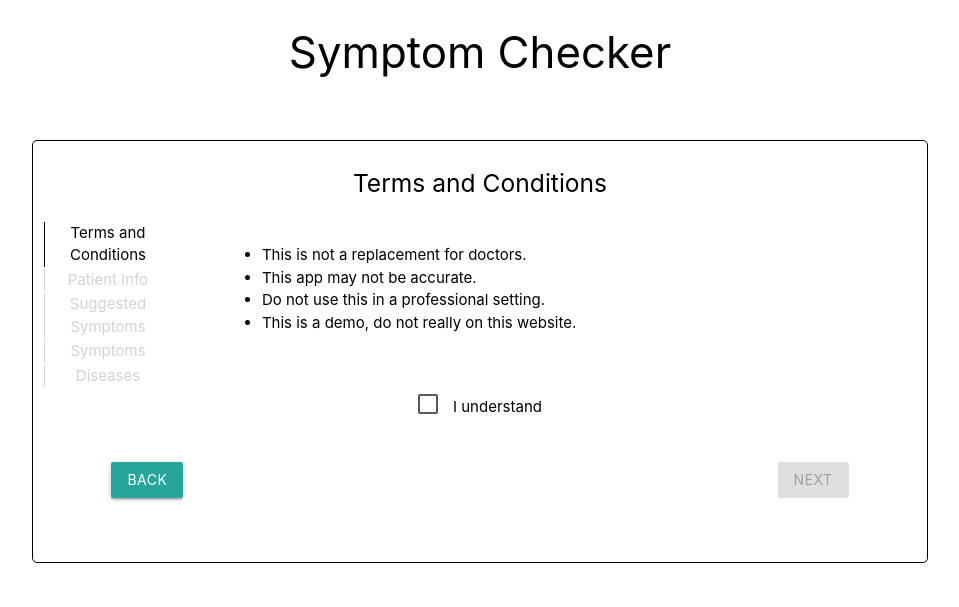
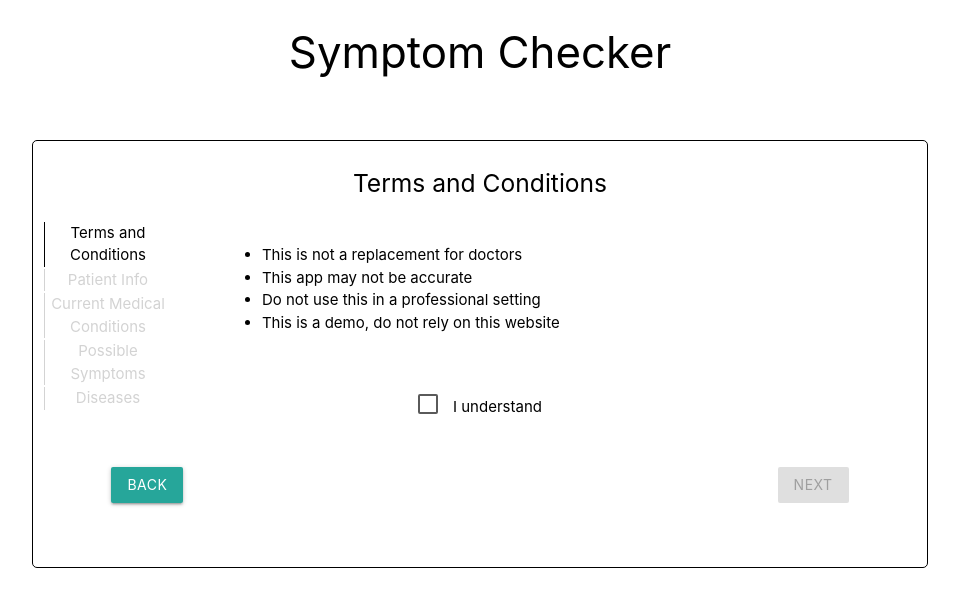
Before and after one commit to kethan1/AutoSymCheck, a Flask app: page / in a window 1280 px wide. Shown: the top 607 px of the page, without its empty margins (160-1119 px from the left). Run offline with Flask 2, Linux system fonts and the light colour scheme.

Commit message:
fix file name

```diff
--- a/templates/home.html
+++ b/templates/home.html
@@ -61,8 +61,8 @@
                                 <ul>
                                     <li class="current_screen">Terms and Conditions</li>
                                     <li class="not_current_screen">Patient Info</li>
-                                    <li class="not_current_screen">Suggested Symptoms</li>
-                                    <li class="not_current_screen">Symptoms</li>
+                                    <li class="not_current_screen">Current Medical Conditions</li>
+                                    <li class="not_current_screen">Possible Symptoms</li>
                                     <li class="not_current_screen">Diseases</li>
                                 </ul>
                             </div>
@@ -70,10 +70,10 @@
                         <div class="col s8">
                             <br>
                             <ul style="text-align: left; margin-left: 5%" class="browser-default">
-                                <li>This is not a replacement for doctors.</li>
-                                <li>This app may not be accurate.</li>
-                                <li>Do not use this in a professional setting.</li>
-                                <li>This is a demo, do not really on this website.</li>
+                                <li>This is not a replacement for doctors</li>
+                                <li>This app may not be accurate</li>
+                                <li>Do not use this in a professional setting</li>
+                                <li>This is a demo, do not rely on this website</li>
                             </ul>
                             <br>
                             <br>
@@ -104,8 +104,8 @@
                                 <ul>
                                     <li class="not_current_screen">Terms and Conditions</li>
                                     <li class="current_screen">Patient Info</li>
-                                    <li class="not_current_screen">Suggested Symptoms</li>
-                                    <li class="not_current_screen">Symptoms</li>
+                                    <li class="not_current_screen">Current Medical Conditions</li>
+                                    <li class="not_current_screen">Possible Symptoms</li>
                                     <li class="not_current_screen">Diseases</li>
                                 </ul>
                             </div>
@@ -158,8 +158,8 @@
                                 <ul>
                                     <li class="not_current_screen">Terms and Conditions</li>
                                     <li class="current_screen">Patient Info</li>
-                                    <li class="not_current_screen">Suggested Symptoms</li>
-                                    <li class="not_current_screen">Symptoms</li>
+                                    <li class="not_current_screen">Current Medical Conditions</li>
+                                    <li class="not_current_screen">Possible Symptoms</li>
                                     <li class="not_current_screen">Diseases</li>
                                 </ul>
                             </div>
@@ -314,20 +314,23 @@
                     }
                 }
                 setInnerHTML(appMainDiv, `
-                    <h5>Suggested Symptoms</h5>
+                    <h5>Current Medical Symptoms Derived from Patient Info</h5>
                     <div style="text-align: center" class="row">
                         <div class="col s2">
                             <div>
                                 <ul>
                                     <li class="not_current_screen">Terms and Conditions</li>
                                     <li class="not_current_screen">Patient Info</li>
-                                    <li class="current_screen">Suggested Symptoms</li>
-                                    <li class="not_current_screen">Symptoms</li>
+                                    <li class="current_screen">Current Medical Conditions</li>
+                                    <li class="not_current_screen">Possible Symptoms</li>
                                     <li class="not_current_screen">Diseases</li>
                                 </ul>
                             </div>
                         </div>
-                        <div id="askForAllSymptoms" class="col s8"></div>
+                        <div class="col s8">
+                            <div id="askForAllSymptoms"></div>
+                        </div>
+
                     </div>
                     <button style="margin-right: 33%" id="back" class="waves-effect waves-light btn" onclick="moveToPage(3)">Back</button>
                     <button style="margin-left: var(--right-button-padding)" id="next" class="waves-effect waves-light btn" onclick="moveToPage(5)">Next</button>
@@ -401,15 +404,15 @@
                 }
             } else if (pageNum == 5) {
                 setInnerHTML(appMainDiv, `
-                    <h5>More Symptoms or Skip</h5>
+                    <h5>More Symptoms</h5>
                     <div style="text-align: center" class="row">
                         <div class="col s2">
                             <div>
                                 <ul>
                                     <li class="not_current_screen">Terms and Conditions</li>
                                     <li class="not_current_screen">Patient Info</li>
-                                    <li class="not_current_screen">Suggested Symptoms</li>
-                                    <li class="current_screen">Symptoms</li>
+                                    <li class="not_current_screen">Current Medical Conditions</li>
+                                    <li class="current_screen">Possible Symptoms</li>
                                     <li class="not_current_screen">Diseases</li>
                                 </ul>
                             </div>
@@ -515,8 +518,8 @@
                                 <ul>
                                     <li class="not_current_screen">Terms and Conditions</li>
                                     <li class="not_current_screen">Patient Info</li>
-                                    <li class="not_current_screen">Suggested Symptoms</li>
-                                    <li class="not_current_screen">Symptoms</li>
+                                    <li class="not_current_screen">Current Medical Conditions</li>
+                                    <li class="not_current_screen">Possible Symptoms</li>
                                     <li class="current_screen">Diseases</li>
                                 </ul>
                             </div>
```
Also changed, not shown: README.md, static/images/Symptom_Checker_Age_Gender_Info.png (renamed from static/images/Symptoms_Checker_Age_Gender_Info.png).
